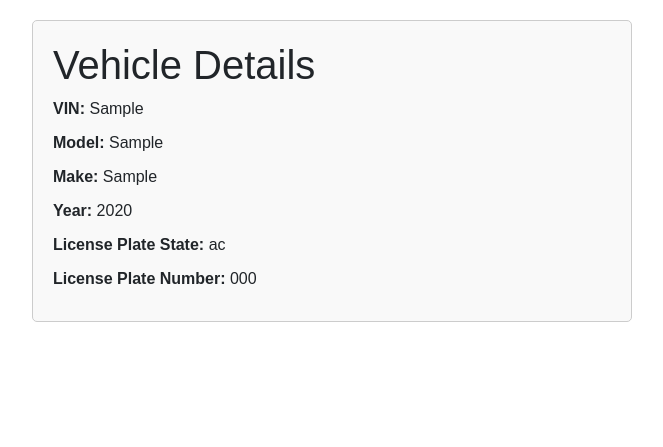
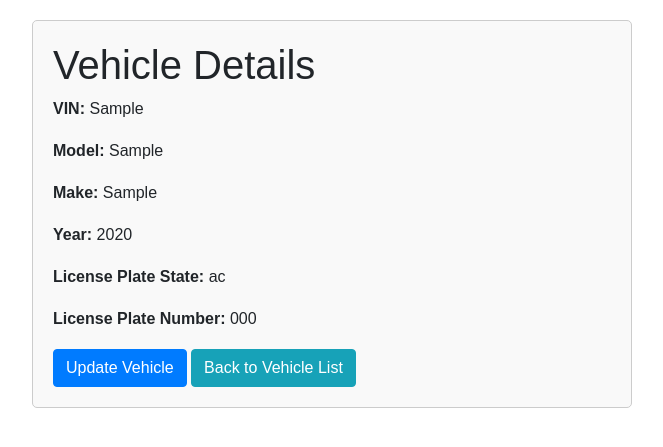
Before and after one commit to tin2294/wow_project, a Django app: page /wow/vehicles/1 in a window 1280 px wide. Shown: the top 447 px of the page, without its empty margins (308-971 px from the left). Run offline with Django 4.2, Linux system fonts and the light colour scheme; tables that the repository leaves empty hold one stand-in row (values such as "Sample post"); some libraries are stand-ins or nearby versions.

Commit message:
update vehicle

```diff
--- a/wow/templates/base.html
+++ b/wow/templates/base.html
@@ -3,21 +3,15 @@
 <head>
     <meta charset="UTF-8">
     <title>{% block title %}WOW{% endblock %}</title>
-
     <!-- Bootstrap CSS -->
-    <link href="https://stackpath.bootstrapcdn.com/bootstrap/5.1.3/css/bootstrap.min.css" rel="stylesheet">
-
-    <!-- Other CSS or meta tags -->
+    <link href="https://stackpath.bootstrapcdn.com/bootstrap/4.5.2/css/bootstrap.min.css" rel="stylesheet">
 </head>
 <body>
 
 {% block content %}
-    <!-- Content from child templates will go here -->
 {% endblock %}
-
-<!-- Bootstrap JavaScript -->
-<script src="https://stackpath.bootstrapcdn.com/bootstrap/5.1.3/js/bootstrap.min.js"></script>
-<!-- Other scripts -->
+<script src="https://code.jquery.com/jquery-3.6.0.min.js"></script>
+<script src="https://stackpath.bootstrapcdn.com/bootstrap/4.5.2/js/bootstrap.min.js"></script>
 
 </body>
 </html>
--- a/wow/templates/vehicle_details.html
+++ b/wow/templates/vehicle_details.html
@@ -26,11 +26,14 @@
             .details label {
                 font-weight: bold;
             }
+            .update-form {
+                display: none; /* Hide the update form initially */
+            }
         </style>
     </head>
     <body>
 
-    <div class="container">
+    <div class="container" id="details-table">
         <h1>Vehicle Details</h1>
         <div class="details">
             <label>VIN:</label>
@@ -56,8 +59,54 @@
             <label>License Plate Number:</label>
             <span>{{ vehicle.lp_number }}</span>
         </div>
+        <button onclick="showUpdateForm()" class="btn btn-primary">Update Vehicle</button>
+        <a href="{% url 'vehicles' %}" class="btn btn-info">Back to Vehicle List</a>
     </div>
-
+    <div id="update-form" class="update-form container">
+        <h1>Vehicle Details</h1>
+        <form method="POST" action="{% url 'update_vehicle' vehicle.vehicle_id %}">
+            {% csrf_token %}
+            <div class="details">
+                <label for="vin">VIN:</label>
+                <input type="text" id="vin" name="vin" value="{{ vehicle.vin }}">
+            </div>
+            <div class="details">
+                <label for="model">MODEL:</label>
+                <input type="text" id="model" name="model" value="{{ vehicle.model }}">
+            </div>
+            <div class="details">
+                <label for="make">MAKE:</label>
+                <input type="text" id="make" name="make" value="{{ vehicle.make }}">
+            </div>
+            <div class="details">
+                <label for="year">YEAR:</label>
+                <input type="text" id="year" name="year" value="{{ vehicle.year }}">
+            </div>
+            <div class="details">
+                <label for="lp_number">LICENSE PLATE NUMBER:</label>
+                <input type="text" id="lp_number" name="lp_number" value="{{ vehicle.lp_number }}">
+            </div>
+            <div class="details">
+                <label for="lp_state">PLATE STATE:</label>
+                <input type="text" id="lp_state" name="lp_state" value="{{ vehicle.lp_state }}">
+            </div>
+            <div class="details">
+                <button type="submit">Update</button>
+                <button type="button" onclick="cancelUpdate()">Cancel</button>
+            </div>
+        </form>
+    </div>
     </body>
+    <script>
+        function showUpdateForm() {
+            console.log('hello')
+            document.getElementById('details-table').style.display = 'none';
+            document.getElementById('update-form').style.display = 'block';
+        }
+        function cancelUpdate() {
+            document.getElementById('update-form').style.display = 'none';
+            document.getElementById('details-table').style.display = 'block';
+        }
+    </script>
     </html>
 {% endblock %}
--- a/wow/urls.py
+++ b/wow/urls.py
@@ -8,4 +8,5 @@ urlpatterns = [
     path("vehicles/", views.vehicles, name="vehicles"),
     path("bookings/<str:service_id>", views.booking_details, name="booking_details"),
     path("vehicles/<str:vehicle_id>", views.vehicle_details, name="vehicle_details"),
+    path('update_vehicle/<int:vehicle_id>/', views.update_vehicle, name='update_vehicle'),
 ]
--- a/wow/views.py
+++ b/wow/views.py
@@ -1,6 +1,8 @@
-from django.shortcuts import render
-from django.http import HttpResponse
+from django.shortcuts import render, get_object_or_404
+from django.http import HttpResponse, HttpResponseRedirect
+from django.urls import reverse
 from wow.models import RentalService, Customer, Vehicle, Vclass
+from .forms import VehicleForm
 
 
 # Create your views here.
@@ -27,6 +29,7 @@ def bookings_emp(request):
     bookings = list(bookings_query_ind) + list(bookings_query_corp)
     return render(request, 'bookings_emp.html', {'bookings': bookings})
 
+
 def vehicles(request):
     vehicles_queryset = Vehicle.objects.all().values('vehicle_id', 'make', 'model', 'year', 'classid__class_name', 'classid__daily_rate', 'classid__daily_mileage', 'classid__overage_rate')
     vehicles = list(vehicles_queryset)
@@ -37,5 +40,18 @@ def vehicle_details(request, vehicle_id):
     vehicle = Vehicle.objects.get(vehicle_id=vehicle_id)
     return render(request, 'vehicle_details.html', {'vehicle': vehicle})
 
+
 def booking_details(request, service_id):
     return render(request, 'booking_details.html', {'service_id': service_id})
+
+
+def update_vehicle(request, vehicle_id):
+    vehicle = get_object_or_404(Vehicle, pk=vehicle_id)
+    if request.method == 'POST':
+        form = VehicleForm(request.POST, instance=vehicle)
+        if form.is_valid():
+            form.save()
+            return HttpResponseRedirect(reverse('vehicle_details', args=[vehicle_id]))  # Replace with your URL
+    else:
+        form = VehicleForm(instance=vehicle)
+    return render(request, 'vehicle_details.html', {'form': form, 'vehicle': vehicle})
```
Also changed, not shown: wow/forms.py (added, +8 -0 lines).
